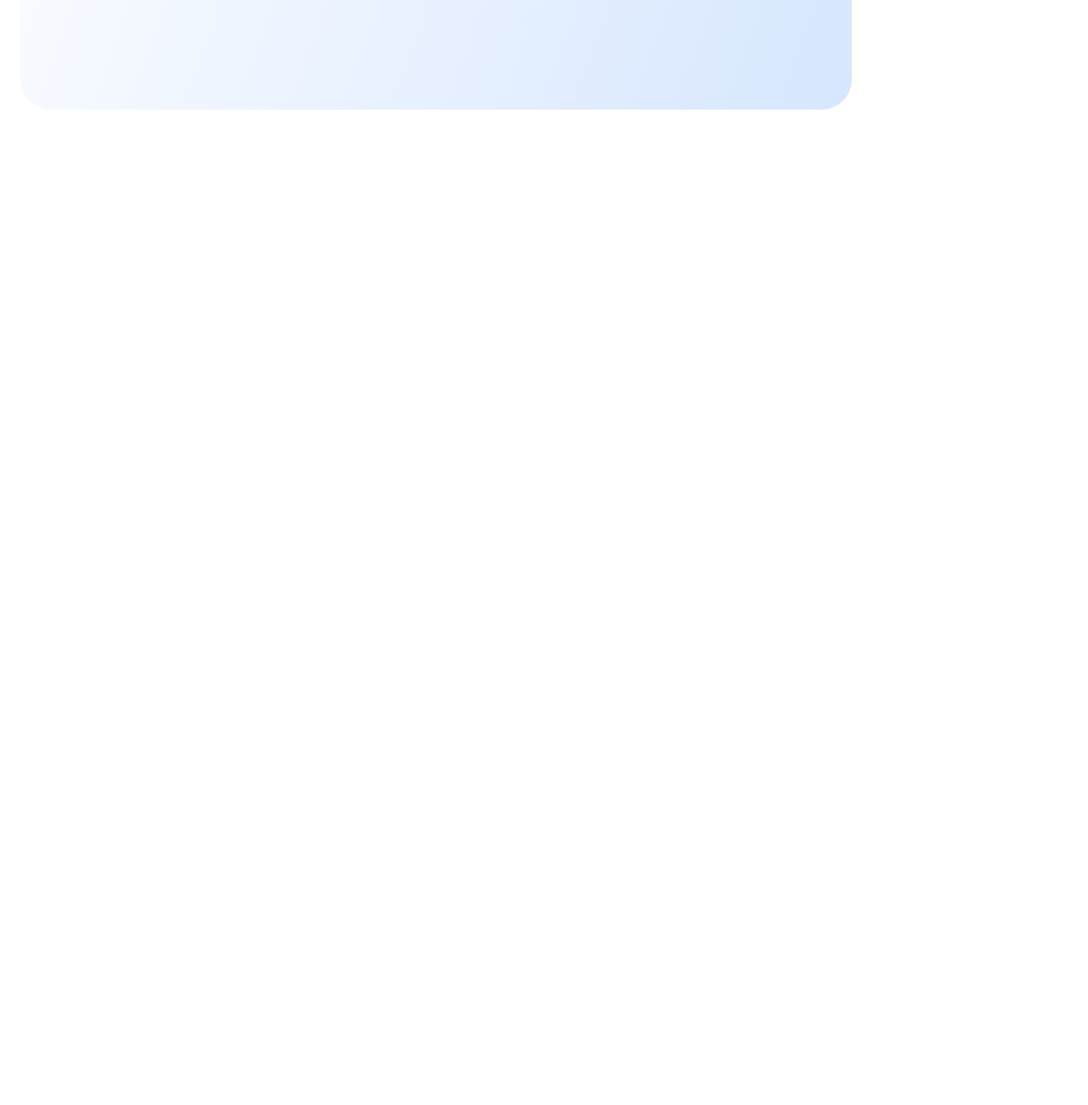
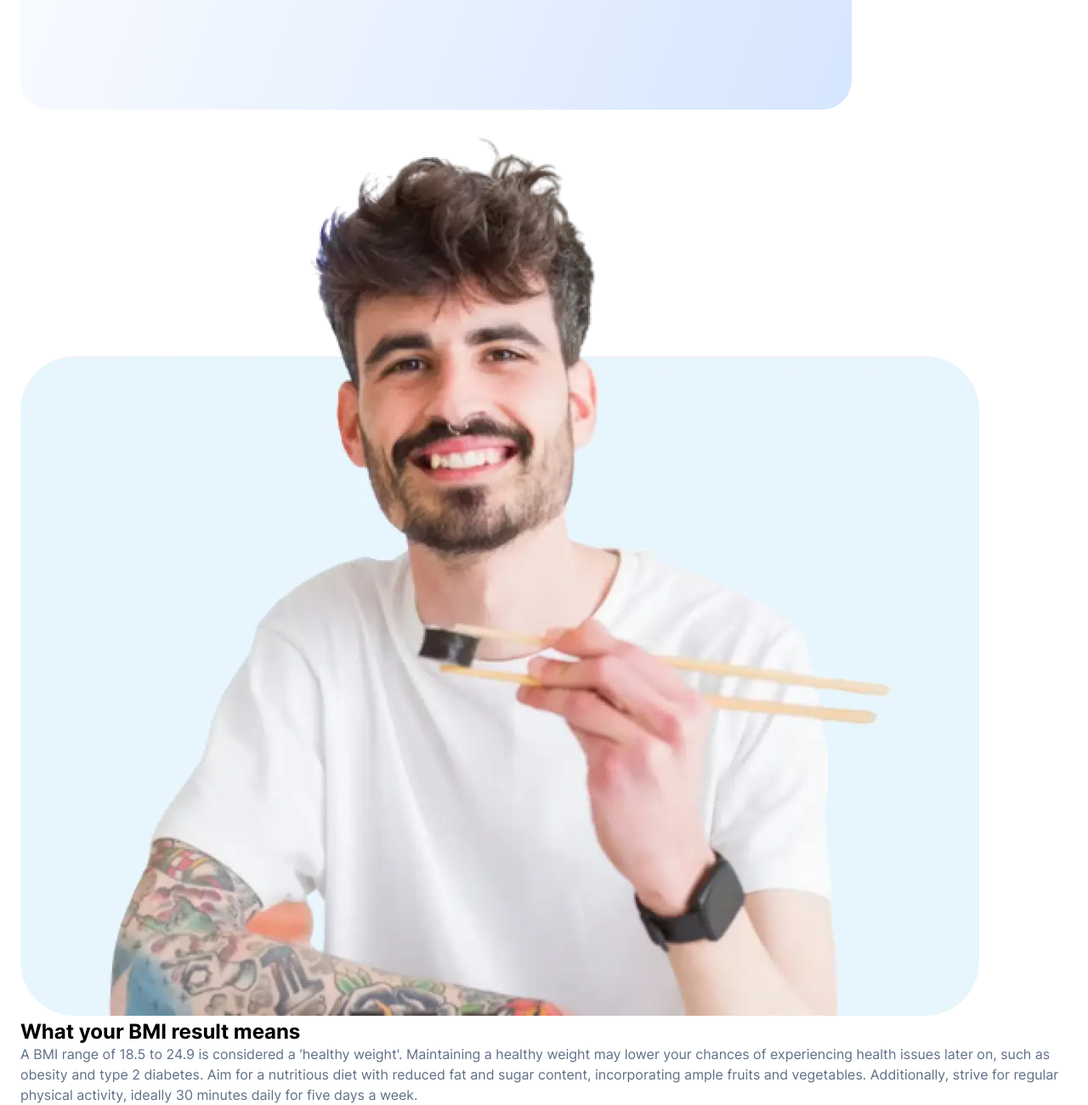
Before and after one commit to Biggboss7/BMI_Calculator, a plain HTML site: page index.html in a window 1280 px wide. Shown: the part 626-1926 px from the top of the page at 85% size. Before the commit the page ends 800 px from the top, so only its background shows below. Drawn offline with Linux system fonts and the light colour scheme.

Commit message:
Builds and Structures Elements in Result-Explalnation Section

```diff
--- a/index.html
+++ b/index.html
@@ -34,6 +34,19 @@
             </p>
         </article>
     </header>
+    <div class="result-explanation__container">
+        <img class="brand-ambassador" src="./assets/images/image-man-eating.webp"
+            alt="a man smilling while his hand takes sushi">
+        <article class="result-explanation__content">
+            <h2 class="section__heading">What your BMI result means</h2>
+            <p>
+                A BMI range of 18.5 to 24.9 is considered a 'healthy weight'. Maintaining a healthy weight may lower
+                your chances of experiencing health issues later on, such as obesity and type 2 diabetes. Aim for a
+                nutritious diet with reduced fat and sugar content, incorporating ample fruits and vegetables.
+                Additionally, strive for regular physical activity, ideally 30 minutes daily for five days a week.
+            </p>
+        </article>
+    </div>
 
 </body>
 
```
